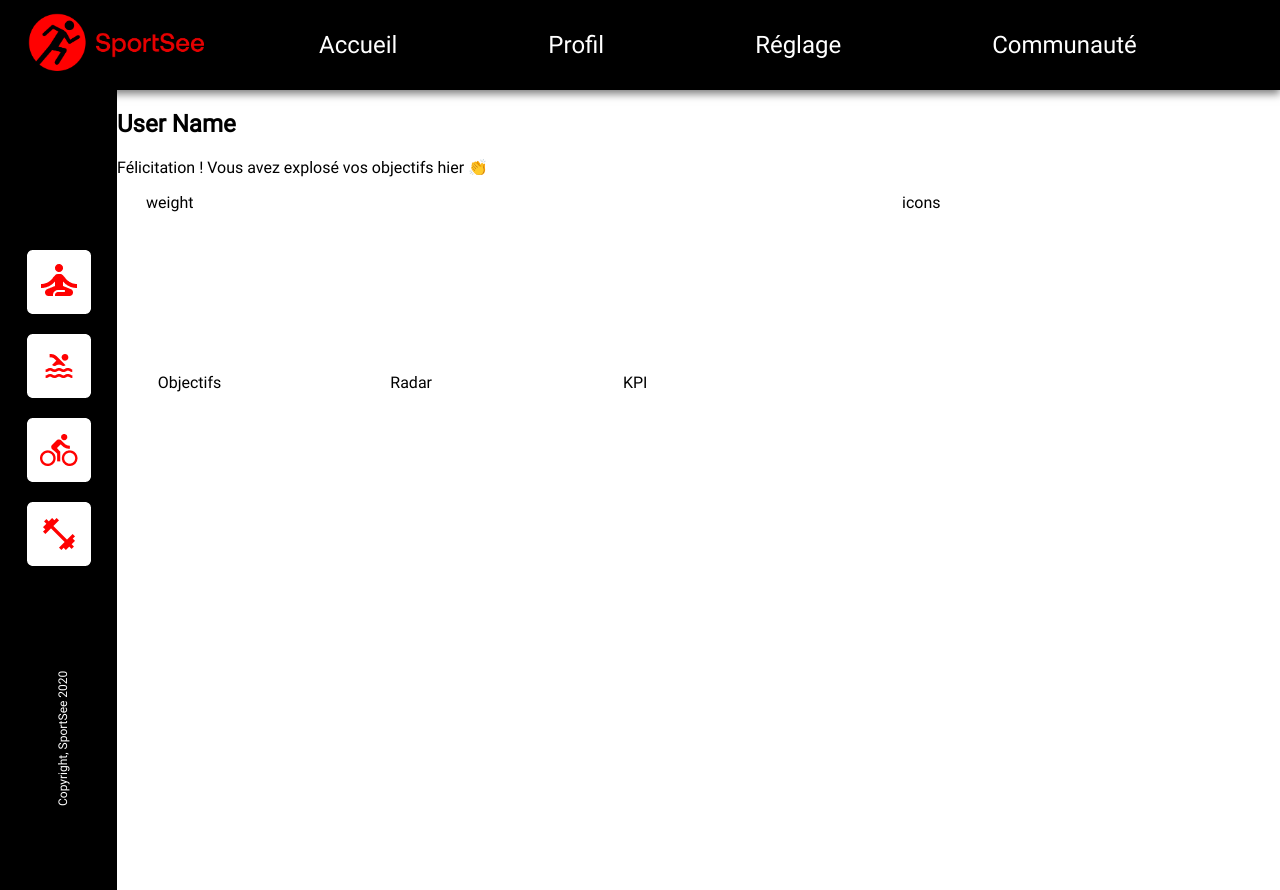
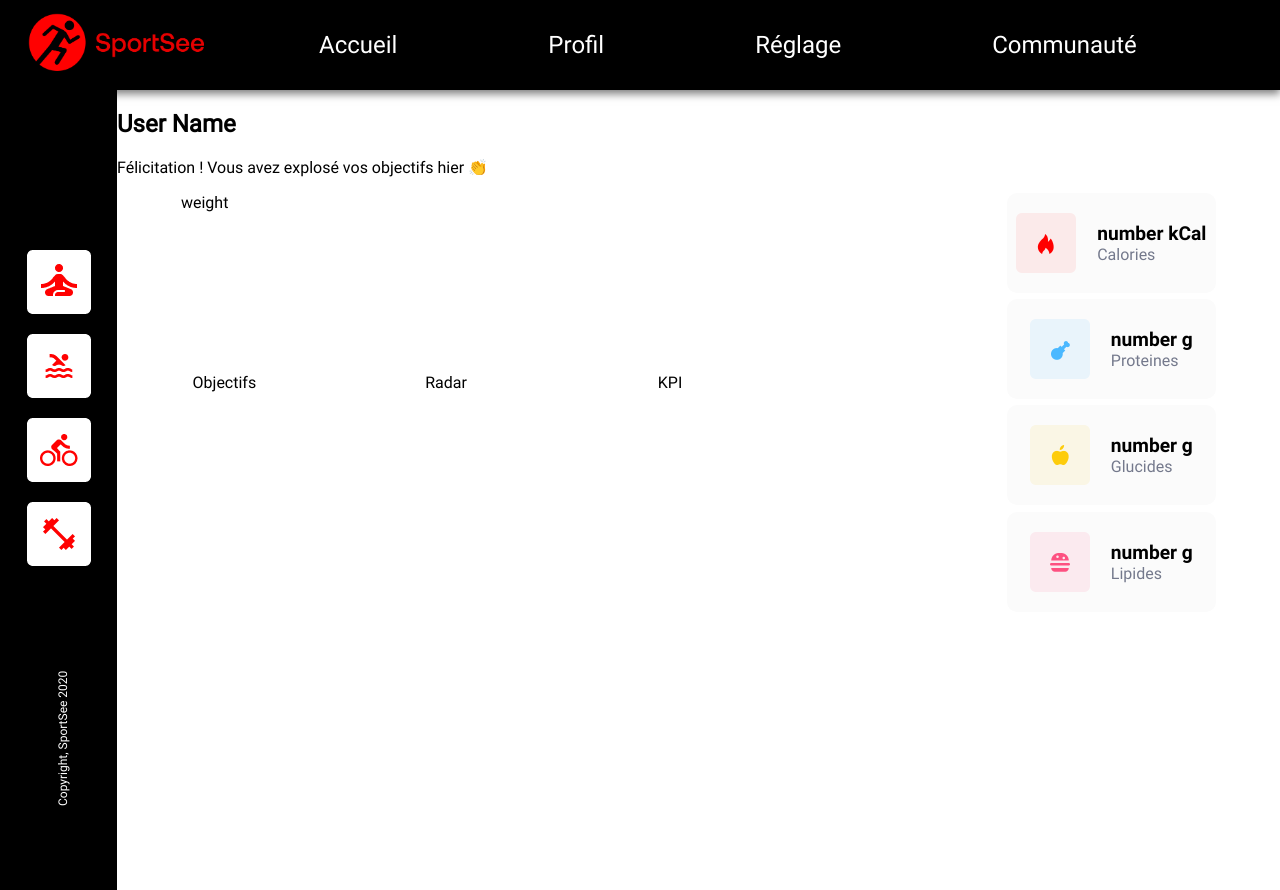
Before and after one commit to Skunk-XCP/OC_SportSee, a React (Create React App) app: page / in a window 1280 px wide. Built offline with nearby package versions, Linux system fonts and the light colour scheme.

Commit message:
rework structure

```diff
--- a/package.json
+++ b/package.json
@@ -6,6 +6,7 @@
     "@testing-library/jest-dom": "^5.17.0",
     "@testing-library/react": "^13.4.0",
     "@testing-library/user-event": "^13.5.0",
+    "axios": "^1.6.0",
     "react": "^18.2.0",
     "react-dom": "^18.2.0",
     "react-router-dom": "^6.17.0",
--- /dev/null
+++ b/src/components/Nutrition/Nutrition.jsx
@@ -0,0 +1,40 @@
+import s from "./style.module.css";
+import calories from "../../assets/images/nutritionIcons/calories-icon.png"
+import carbs from "../../assets/images/nutritionIcons/carbs-icon.png"
+import fat from "../../assets/images/nutritionIcons/fat-icon.png"
+import protein from "../../assets/images/nutritionIcons/protein-icon.png"
+
+export function Nutrition() {
+    return (
+        <div className={s.user_nutrition}>
+            <div className={s.nutrition_category}>
+                <img className={s.icon} src={calories} alt="icone calories" />
+                <div className={s.nutrition_infos}>
+                    <span className={s.unity}>number kCal</span>
+                    <span className={s.macronutriment}>Calories</span>
+                </div>
+            </div>
+            <div className={s.nutrition_category}>
+                <img className={s.icon} src={protein} alt="icone proteines" />
+                <div className={s.nutrition_infos}>
+                    <span className={s.unity}>number g</span>
+                    <span className={s.macronutriment}>Proteines</span>
+                </div>
+            </div>
+            <div className={s.nutrition_category}>
+                <img className={s.icon} src={carbs} alt="icone glucides" />
+                <div className={s.nutrition_infos}>
+                    <span className={s.unity}>number g</span>
+                    <span className={s.macronutriment}>Glucides</span>
+                </div>
+            </div>
+            <div className={s.nutrition_category}>
+                <img className={s.icon} src={fat} alt="icone lipides" />
+                <div className={s.nutrition_infos}>
+                    <span className={s.unity}>number g</span>
+                    <span className={s.macronutriment}>Lipides</span>
+                </div>
+            </div>
+        </div>
+    )
+}
--- /dev/null
+++ b/src/components/Nutrition/style.module.css
@@ -0,0 +1,36 @@
+.user_nutrition {
+    display: flex;
+    flex-direction: column;
+    justify-content: space-around;
+    width: 18%;
+}
+
+.nutrition_category {
+    display: flex;
+    align-items: center;
+    justify-content: center;
+    background-color: #FBFBFB;
+    height: 12.5vh;
+    margin-bottom: 3%;
+    border-radius: 10px;
+}
+
+.icon {
+    height: 3.75rem;
+    width: 3.75rem;
+}
+
+.nutrition_infos {
+    display: flex;
+    flex-direction: column;
+    margin-left: 10%;
+}
+
+.unity {
+    font-size: 1.2rem;
+    font-family: "Roboto-Bold";
+}
+
+.macronutriment {
+    color: #74798C;
+}
--- a/src/scene/Dashboard/Dashboard.jsx
+++ b/src/scene/Dashboard/Dashboard.jsx
@@ -1,3 +1,4 @@
+import { Nutrition } from "../../components/Nutrition/Nutrition";
 import { SportNav } from "../../components/SportNav/SportNav";
 import { TopMenu } from "../../components/TopMenu/TopMenu";
 import s from "./style.module.css";
@@ -11,25 +12,19 @@ export function Dashboard() {
                 <section className={s.dashboard_container}>
                     <h1 className={s.user_name}>User Name</h1>
                     <p className={s.support_line}>Félicitation ! Vous avez explosé vos objectifs hier 👏</p>
-
                     <div className={s.user_stats}>
                         <div className={s.user_graphs}>
                             <div className={s.user_weight}>weight</div>
-
                             <div className={s.user_trendBox}>
                                 <div className={s.user_objectives}>Objectifs</div>
                                 <div className={s.user_radar}>Radar</div>
                                 <div className={s.user_kpi}>KPI</div>
                             </div>
-
                         </div>
 
-                        <div className={s.user_nutrition}>icons</div>
-
+                        <Nutrition />
 
                     </div>
-
-
                 </section>
             </div>
         </>
--- a/src/scene/Dashboard/style.module.css
+++ b/src/scene/Dashboard/style.module.css
@@ -44,7 +44,3 @@
 .user_radar {}
 
 .user_kpi {}
-
-.user_nutrition {
-    width: 30%;
-}
```
Also changed, not shown: src/api/APIService.js (added), 1 other file (tests, documents, lock files or other folders).
